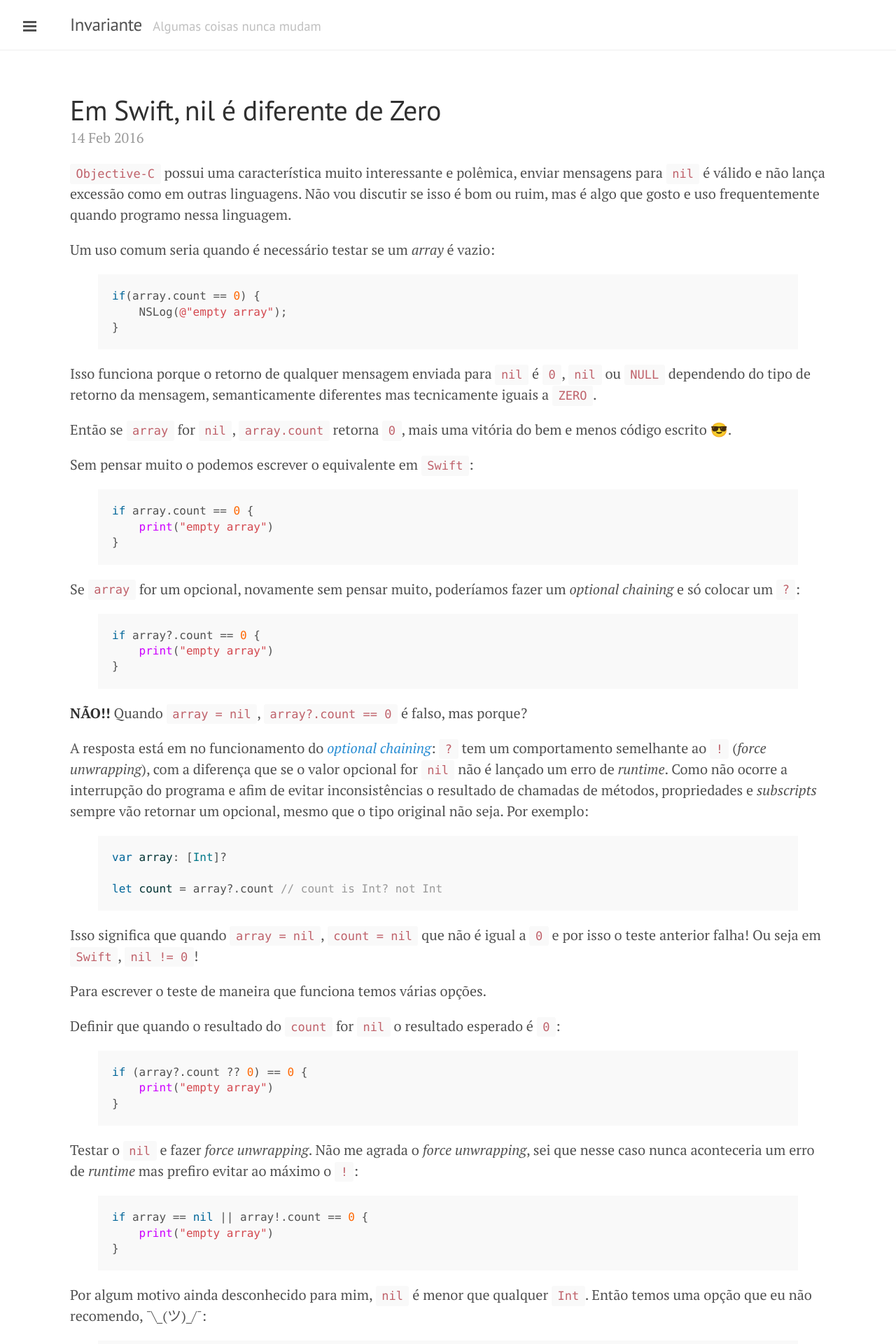
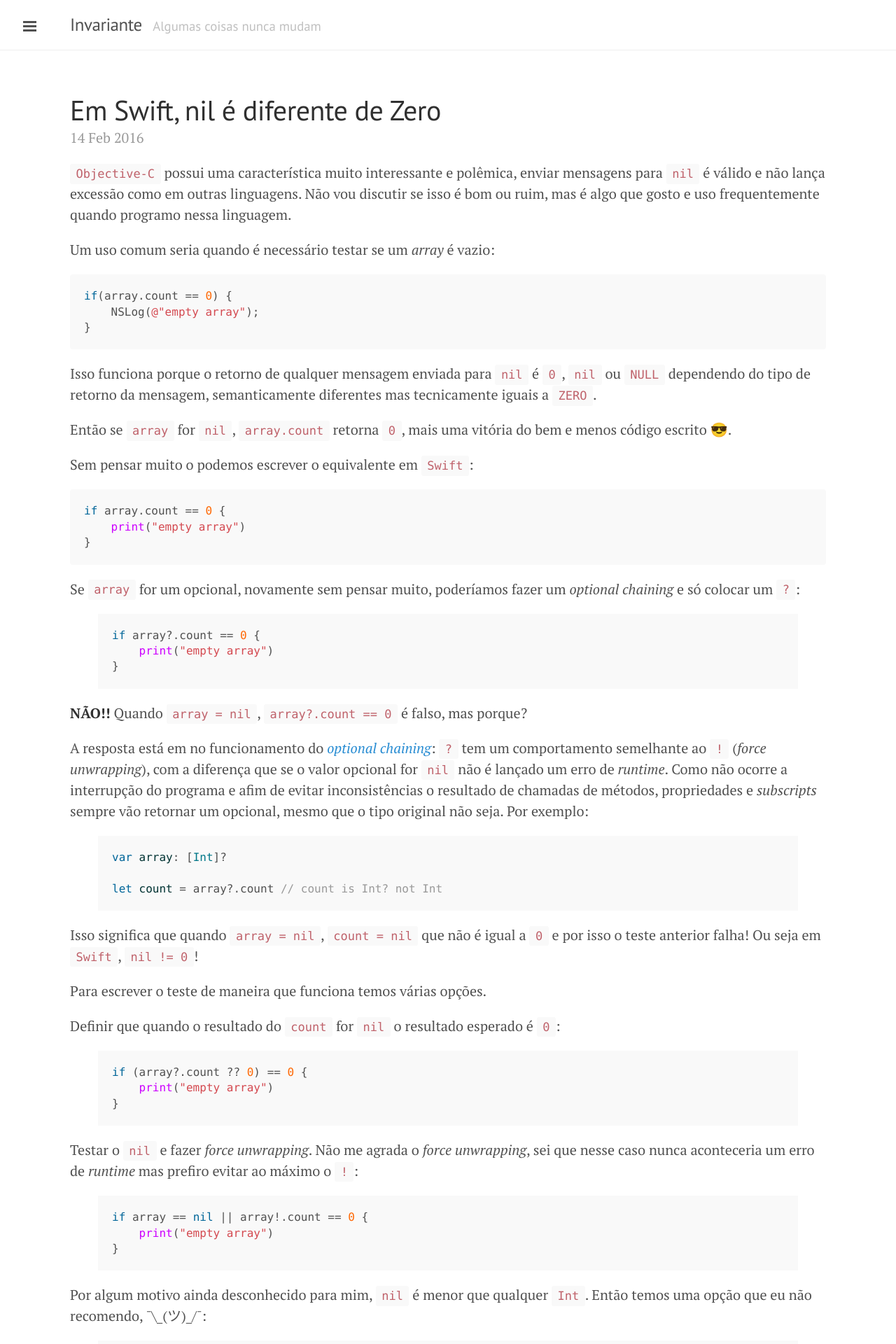
Before and after one commit to Invariante/invariante, a Jekyll site: the page built from _posts/2016-02-14-Em-Swift-nil-diferente-de-zero.md, in a window 1280 px wide. Shown: the top 1920 px of the page at 70% size. Built offline with Jekyll 4.4.1, drawn with Linux system fonts in a browser that asks for light colours.

Commit message:
Test syntax highlight on 2016-02-14-Em-Swift-nil-diferente-de-zero.md

```diff
--- a/_posts/2016-02-14-Em-Swift-nil-diferente-de-zero.md
+++ b/_posts/2016-02-14-Em-Swift-nil-diferente-de-zero.md
@@ -7,11 +7,11 @@ title: Em Swift, nil é diferente de Zero
 
 Um uso comum seria quando é necessário testar se um *array* é  vazio:
 
-{% highlight objective-c %}
+~~~ objc
 if(array.count == 0) {
     NSLog(@"empty array");
 }
-{% endhighlight %}
+~~~
 
 Isso funciona porque o retorno de qualquer mensagem enviada para `nil` é `0`, `nil` ou `NULL` dependendo do tipo de retorno da mensagem, semanticamente diferentes mas tecnicamente iguais a `ZERO`.
 
@@ -19,11 +19,11 @@ Então se `array` for `nil`, `array.count` retorna `0`, mais uma vitória do bem
 
 Sem pensar muito o podemos escrever o equivalente em `Swift`:
 
-{% highlight swift %}
+~~~ swift
 if array.count == 0 {
     print("empty array")
 }
-{% endhighlight %}
+~~~
 
 Se `array` for um opcional, novamente sem pensar muito, poderíamos fazer um *optional chaining* e só colocar um `?`:
 
```
